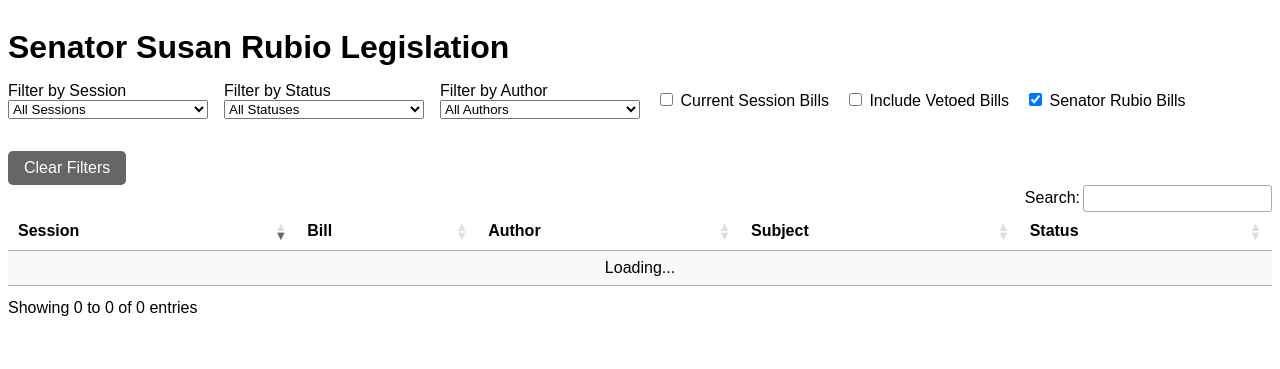
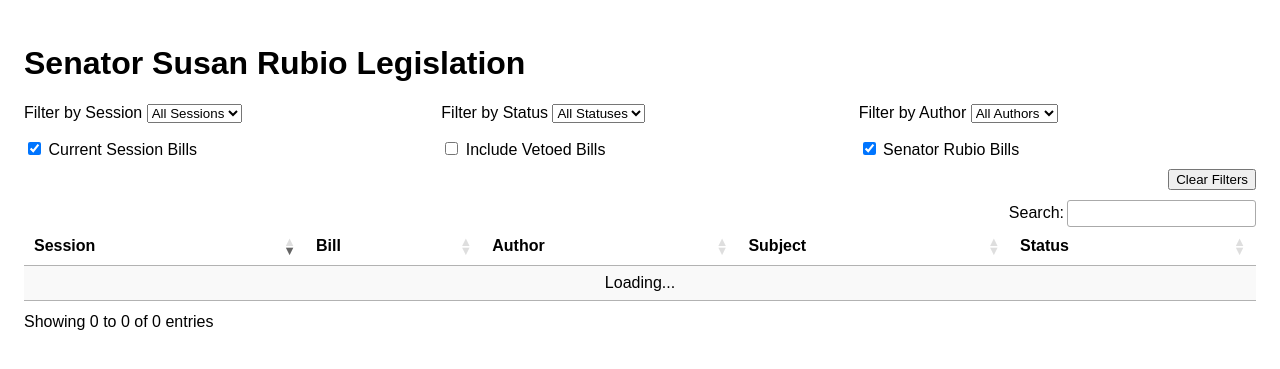
Before and after one commit to brianrwheatley/rubio-bills, a Flask app: page / in a window 1280 px wide. Shown: the top 369 px of the page. Run offline with Flask 3, Linux system fonts and the light colour scheme; data that the repository does not hold is empty; some libraries are stand-ins or nearby versions.

```diff
--- a/templates/index.html
+++ b/templates/index.html
@@ -1,66 +1,62 @@
+
 <!DOCTYPE html>
 <html lang="en">
 <head>
-  <meta charset="utf-8"/>
-  <meta content="width=device-width, initial-scale=1.0, user-scalable=no" name="viewport"/>
-  <title>
-   Senator Susan Rubio Legislation
-  </title>
-  <link href="https://cdn.datatables.net/1.13.4/css/jquery.dataTables.min.css" rel="stylesheet"/>
+  <meta charset="UTF-8" />
+  <meta name="viewport" content="width=device-width, initial-scale=1.0, user-scalable=no" />
+  <title>Senator Susan Rubio Legislation</title>
+  <link rel="stylesheet" href="https://cdn.datatables.net/1.13.4/css/jquery.dataTables.min.css" />
   <style>
     body {
+      margin: 0;
+      padding: 0;
       font-family: Arial, sans-serif;
-            padding: 8px;
-            margin: 0;
-            background-color: #ffffff;
     }
 
-        h1 {
-            font-size: 2rem;
-            margin-bottom: 0.5em;
+    .container {
+      padding: 24px;
     }
 
-        .filters {
+    .filters-row, .checkboxes-row, .clear-row {
       display: flex;
       flex-wrap: wrap;
-            gap: 1rem;
-            align-items: flex-start;
+      gap: 20px;
+      align-items: center;
+      margin-bottom: 10px;
     }
 
-        .filter-group {
-            display: flex;
-            flex-direction: column;
-            min-width: 200px;
+    .filters-row > div,
+    .checkboxes-row > div,
+    .clear-row > div {
+      flex: 1;
     }
 
-        .checkbox-group {
-            display: flex;
-            flex-wrap: wrap;
-            gap: 1rem;
-            margin-top: 0.5rem;
+    .checkboxes-row {
+      justify-content: space-between;
     }
 
-        #clearFilters {
-            margin-top: 1rem;
-            align-self: flex-end;
-            padding: 0.5rem 1rem;
-            background-color: #666;
-            color: white;
-            border: none;
-            border-radius: 5px;
-            font-size: 1rem;
+    .clear-row {
+      justify-content: flex-end;
     }
 
-        table.dataTable tbody tr.highlight-current td {
-            background-color: #d8f5d0 !important;
+    .mobile-adjust {
+      margin-bottom: 6px;
     }
 
-        table.dataTable tbody tr.highlight-vetoed td {
-            background-color: #f9d6d5 !important;
+    table.dataTable {
+      width: 100% !important;
     }
 
-        table.dataTable tbody tr.highlight-nonrubio-current td {
-            background-color: #fff4cc !important;
+    .highlight-current {
+      background-color: #d5f5d5 !important;
+    }
+
+    .highlight-nonrubio-current {
+      background-color: #fff9d6 !important;
+    }
+
+    .highlight-vetoed {
+      background-color: #f8d7da !important;
     }
 
     table.dataTable tbody tr.odd td,
@@ -68,106 +64,88 @@
       background-color: transparent !important;
     }
 
-        @media (max-width: 768px) {
+    @media screen and (max-width: 768px) {
       body {
-                padding-left: 6px;
-                padding-right: 6px;
+        padding-left: 4px;
+        padding-right: 4px;
+        font-size: 16px;
+      }
+
+      #billsTable_wrapper {
+        padding-left: 4px;
+        padding-right: 4px;
+        transform: scale(0.9);
+        transform-origin: top left;
       }
 
       table.dataTable {
-                font-size: 0.85rem;
+        width: auto !important;
       }
 
-            .filters {
+      .filters-row,
+      .checkboxes-row,
+      .clear-row {
         flex-direction: column;
-                gap: 0.5rem;
+        align-items: flex-start;
       }
 
-            #clearFilters {
-                align-self: center;
+      .clear-row {
+        align-items: flex-end;
       }
     }
   </style>
 </head>
 <body>
-  <h1>
-   Senator Susan Rubio Legislation
-  </h1>
-  <div class="filters">
-   <div class="filter-group">
-    <label for="sessionFilter">
-     Filter by Session
-    </label>
-    <select id="sessionFilter">
-     <option>
-      All Sessions
-     </option>
+  <div class="container">
+    <h1>Senator Susan Rubio Legislation</h1>
+
+    <div class="filters-row">
+      <div>
+        <label for="sessionFilter">Filter by Session</label>
+        <select id="sessionFilter" class="mobile-adjust">
+          <option value="">All Sessions</option>
         </select>
       </div>
-   <div class="filter-group">
-    <label for="statusFilter">
-     Filter by Status
-    </label>
-    <select id="statusFilter">
-     <option>
-      All Statuses
-     </option>
+      <div>
+        <label for="statusFilter">Filter by Status</label>
+        <select id="statusFilter" class="mobile-adjust">
+          <option value="">All Statuses</option>
         </select>
       </div>
-   <div class="filter-group">
-    <label for="authorFilter">
-     Filter by Author
-    </label>
-    <select id="authorFilter">
-     <option>
-      All Authors
-     </option>
+      <div>
+        <label for="authorFilter">Filter by Author</label>
+        <select id="authorFilter" class="mobile-adjust">
+          <option value="">All Authors</option>
         </select>
       </div>
-   <div class="checkbox-group">
-    <label>
-     <input id="currentSession" type="checkbox"/>
-     Current Session Bills
-    </label>
-    <label>
-     <input id="includeVetoed" type="checkbox"/>
-     Include Vetoed Bills
-    </label>
-    <label>
-     <input checked="" id="rubioBills" type="checkbox"/>
-     Senator Rubio Bills
-    </label>
     </div>
-   <button id="clearFilters">
-    Clear Filters
-   </button>
+
+    <div class="checkboxes-row">
+      <div><input type="checkbox" id="currentSessionCheckbox" checked /> Current Session Bills</div>
+      <div><input type="checkbox" id="vetoedCheckbox" /> Include Vetoed Bills</div>
+      <div><input type="checkbox" id="rubioCheckbox" checked /> Senator Rubio Bills</div>
     </div>
-  <table class="display" id="billsTable" style="width:100%">
+
+    <div class="clear-row">
+      <button id="clearFilters">Clear Filters</button>
+    </div>
+
+    <table id="billsTable" class="display">
       <thead>
         <tr>
-     <th>
-      Session
-     </th>
-     <th>
-      Bill
-     </th>
-     <th>
-      Author
-     </th>
-     <th>
-      Subject
-     </th>
-     <th>
-      Status
-     </th>
+          <th>Session</th>
+          <th>Bill</th>
+          <th>Author</th>
+          <th>Subject</th>
+          <th>Status</th>
         </tr>
       </thead>
+      <tbody></tbody>
     </table>
-  <script src="https://code.jquery.com/jquery-3.7.0.js">
-  </script>
-  <script src="https://cdn.datatables.net/1.13.4/js/jquery.dataTables.min.js">
-  </script>
-  <script src="/static/js/table.js">
-  </script>
+  </div>
+
+  <script src="https://code.jquery.com/jquery-3.6.0.min.js"></script>
+  <script src="https://cdn.datatables.net/1.13.4/js/jquery.dataTables.min.js"></script>
+  <script src="/static/js/table.js"></script>
 </body>
 </html>
```
Lines whose indentation alone changed are shown as unchanged.
